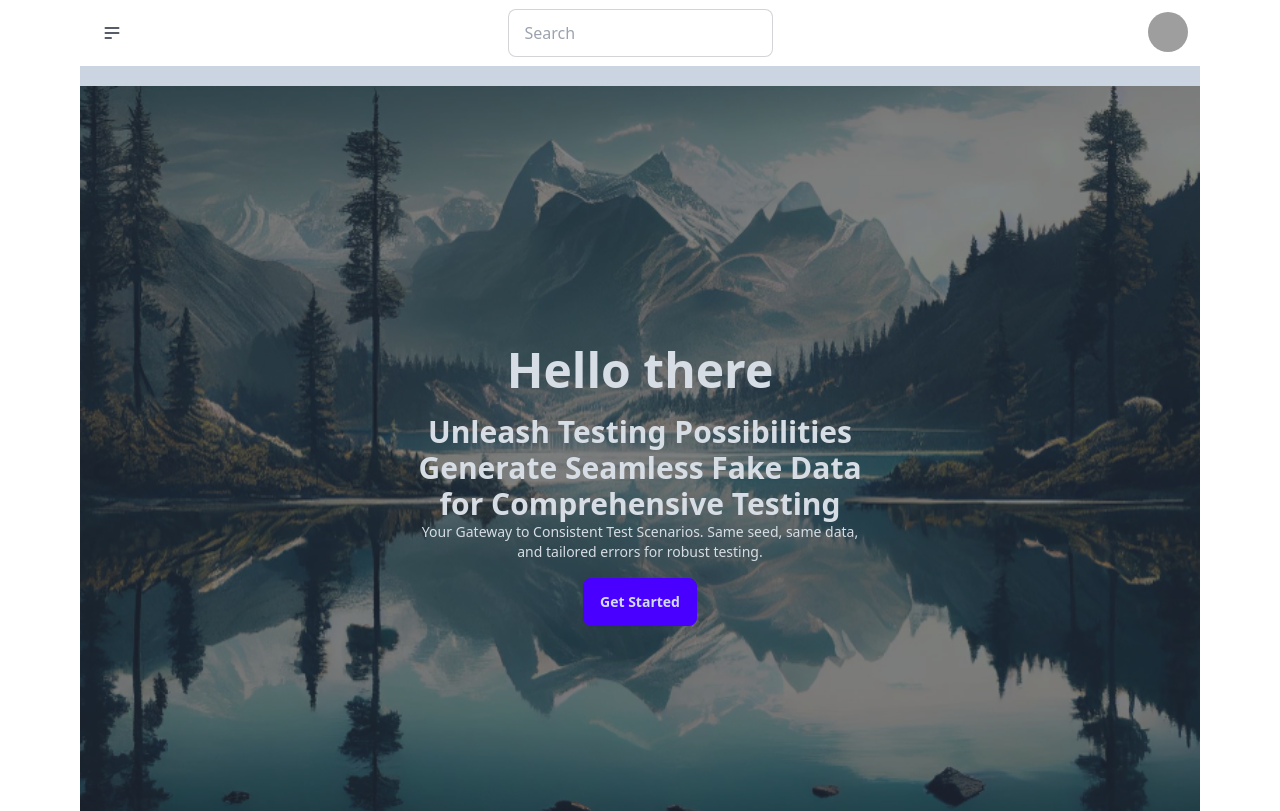
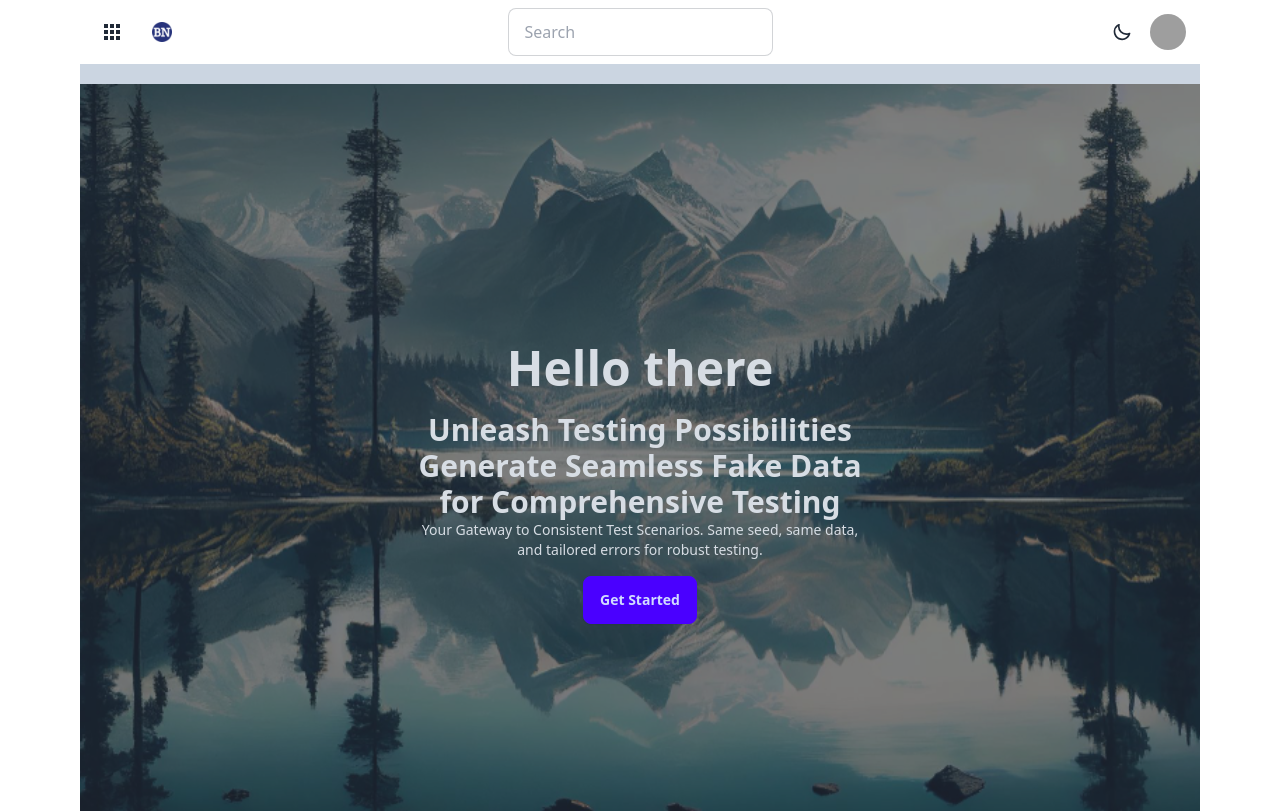
Before and after one commit to AbdusSattar-70/MingleMate_client, a React (Vite) app: page / in a window 1280 px wide. Shown: the top 811 px of the page. Built offline with nearby package versions, Linux system fonts and the light colour scheme; grey boxes are pictures that could not be loaded.

Commit message:
Add language and dark mode icon

```diff
--- a/src/components/shared/navbar/Navbar.tsx
+++ b/src/components/shared/navbar/Navbar.tsx
@@ -1,30 +1,19 @@
 import NavLinks from "./NavLinks";
-
+import { CgMenuGridR } from "react-icons/cg";
+import { RiEnglishInput } from "react-icons/ri";
+import bnIcon from "../../../assets/logo/bn.png";
 const Navbar = (): React.ReactNode => {
   return (
     <header>
       <div className="navbar bg-base-100">
-        <div className="navbar-start">
+        <div className="navbar-start gap-1 md:gap-4">
           <div className="dropdown">
             <div
               tabIndex={0}
               role="button"
               className="btn btn-circle btn-ghost"
             >
-              <svg
-                xmlns="http://www.w3.org/2000/svg"
-                className="h-5 w-5"
-                fill="none"
-                viewBox="0 0 24 24"
-                stroke="currentColor"
-              >
-                <path
-                  strokeLinecap="round"
-                  strokeLinejoin="round"
-                  strokeWidth="2"
-                  d="M4 6h16M4 12h16M4 18h7"
-                />
-              </svg>
+              <CgMenuGridR className="text-2xl" />
             </div>
             <ul
               tabIndex={0}
@@ -33,6 +22,26 @@
               <NavLinks />
             </ul>
           </div>
+
+          {/* language toggle */}
+          <label className="swap swap-rotate">
+            {/* this hidden checkbox controls the state */}
+            <input
+              type="checkbox"
+              className="theme-controller"
+              value="synthwave"
+            />
+
+            {/* english icon */}
+            <RiEnglishInput className="swap-on fill-current w-5 h-5" />
+
+            {/* bangla icon */}
+            <img
+              src={bnIcon}
+              alt="bangla icon"
+              className="swap-off fill-current w-5 h-5"
+            />
+          </label>
         </div>
         <div className="navbar-center">
           <div className="form-control">
@@ -43,14 +52,42 @@
             />
           </div>
         </div>
-        <div className="navbar-end">
+        <div className="navbar-end gap-3">
+          {/* browser screed mood toggle */}
+          <label className="swap swap-rotate">
+            {/* this hidden checkbox controls the state */}
+            <input
+              type="checkbox"
+              className="theme-controller"
+              value="synthwave"
+            />
+
+            {/* sun icon */}
+            <svg
+              className="swap-on fill-current w-5 h-5"
+              xmlns="http://www.w3.org/2000/svg"
+              viewBox="0 0 24 24"
+            >
+              <path d="M5.64,17l-.71.71a1,1,0,0,0,0,1.41,1,1,0,0,0,1.41,0l.71-.71A1,1,0,0,0,5.64,17ZM5,12a1,1,0,0,0-1-1H3a1,1,0,0,0,0,2H4A1,1,0,0,0,5,12Zm7-7a1,1,0,0,0,1-1V3a1,1,0,0,0-2,0V4A1,1,0,0,0,12,5ZM5.64,7.05a1,1,0,0,0,.7.29,1,1,0,0,0,.71-.29,1,1,0,0,0,0-1.41l-.71-.71A1,1,0,0,0,4.93,6.34Zm12,.29a1,1,0,0,0,.7-.29l.71-.71a1,1,0,1,0-1.41-1.41L17,5.64a1,1,0,0,0,0,1.41A1,1,0,0,0,17.66,7.34ZM21,11H20a1,1,0,0,0,0,2h1a1,1,0,0,0,0-2Zm-9,8a1,1,0,0,0-1,1v1a1,1,0,0,0,2,0V20A1,1,0,0,0,12,19ZM18.36,17A1,1,0,0,0,17,18.36l.71.71a1,1,0,0,0,1.41,0,1,1,0,0,0,0-1.41ZM12,6.5A5.5,5.5,0,1,0,17.5,12,5.51,5.51,0,0,0,12,6.5Zm0,9A3.5,3.5,0,1,1,15.5,12,3.5,3.5,0,0,1,12,15.5Z" />
+            </svg>
+
+            {/* moon icon */}
+            <svg
+              className="swap-off fill-current w-5 h-5"
+              xmlns="http://www.w3.org/2000/svg"
+              viewBox="0 0 24 24"
+            >
+              <path d="M21.64,13a1,1,0,0,0-1.05-.14,8.05,8.05,0,0,1-3.37.73A8.15,8.15,0,0,1,9.08,5.49a8.59,8.59,0,0,1,.25-2A1,1,0,0,0,8,2.36,10.14,10.14,0,1,0,22,14.05,1,1,0,0,0,21.64,13Zm-9.5,6.69A8.14,8.14,0,0,1,7.08,5.22v.27A10.15,10.15,0,0,0,17.22,15.63a9.79,9.79,0,0,0,2.1-.22A8.11,8.11,0,0,1,12.14,19.73Z" />
+            </svg>
+          </label>
+
           <div className="dropdown dropdown-end">
             <div
               tabIndex={0}
               role="button"
               className="avatar btn btn-circle btn-ghost"
             >
-              <div className="w-10 rounded-full">
+              <div className="w-9 rounded-full">
                 <img
                   alt="Tailwind CSS Navbar component"
                   src="https://daisyui.com/images/stock/photo-1534528741775-53994a69daeb.jpg"
```
Also changed, not shown: src/assets/logo/bn.png (added).
